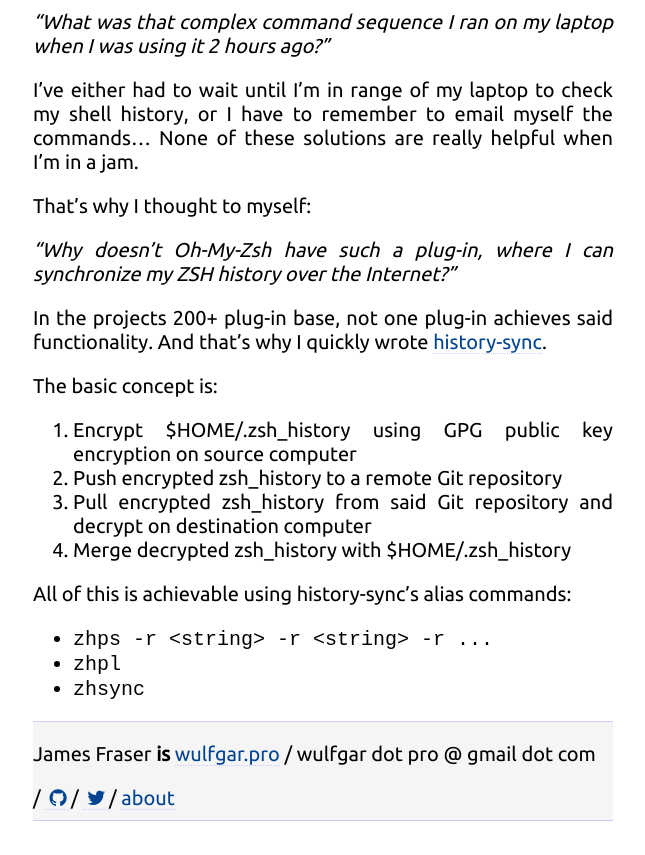
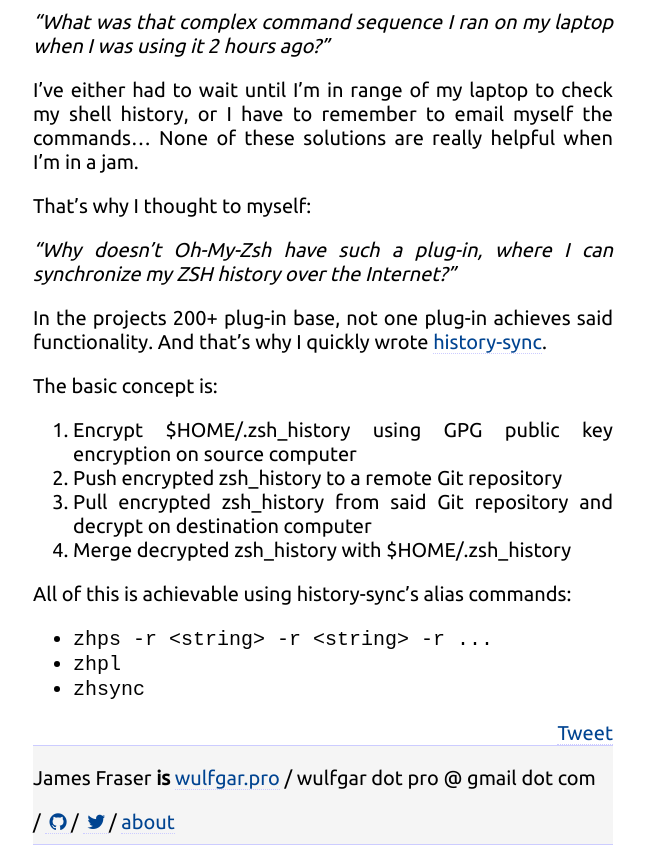
Before and after one commit to wulfgarpro/wulfgar.pro, a Jekyll site: the page built from _posts/2016-04-15-synchronising-zsh-history-over-the-internet-with-oh-my-zsh-and-history-sync.md, in a window 1280 px wide, cut to the strip 324-1179 px from the top of the page. Shown: the whole strip, without its empty margins (317-962 px from the left). Built offline with Jekyll 4.4.1, drawn with Linux system fonts in a browser that asks for light colours; nearby versions of some CDN libraries; comment, search, counter and statistics services are not loaded; before the commit the page ends 1155 px from its top, so only the background shows below that.

Commit message:
added twitter share button to posts layout

```diff
--- a/_layouts/post.html
+++ b/_layouts/post.html
@@ -47,6 +47,8 @@
             {% include header.html %}
             <div id="content">
                 {{content}}
+                <span style="float: right"><a href="https://twitter.com/share" class="twitter-share-button" data-via="wulfgarpro">Tweet</a>
+                    <script>!function(d,s,id){var js,fjs=d.getElementsByTagName(s)[0],p=/^http:/.test(d.location)?'http':'https';if(!d.getElementById(id)){js=d.createElement(s);js.id=id;js.src=p+'://platform.twitter.com/widgets.js';fjs.parentNode.insertBefore(js,fjs);}}(document, 'script', 'twitter-wjs');</script></span>
             </div>
             {% include footer.html %}
         </div>
```
